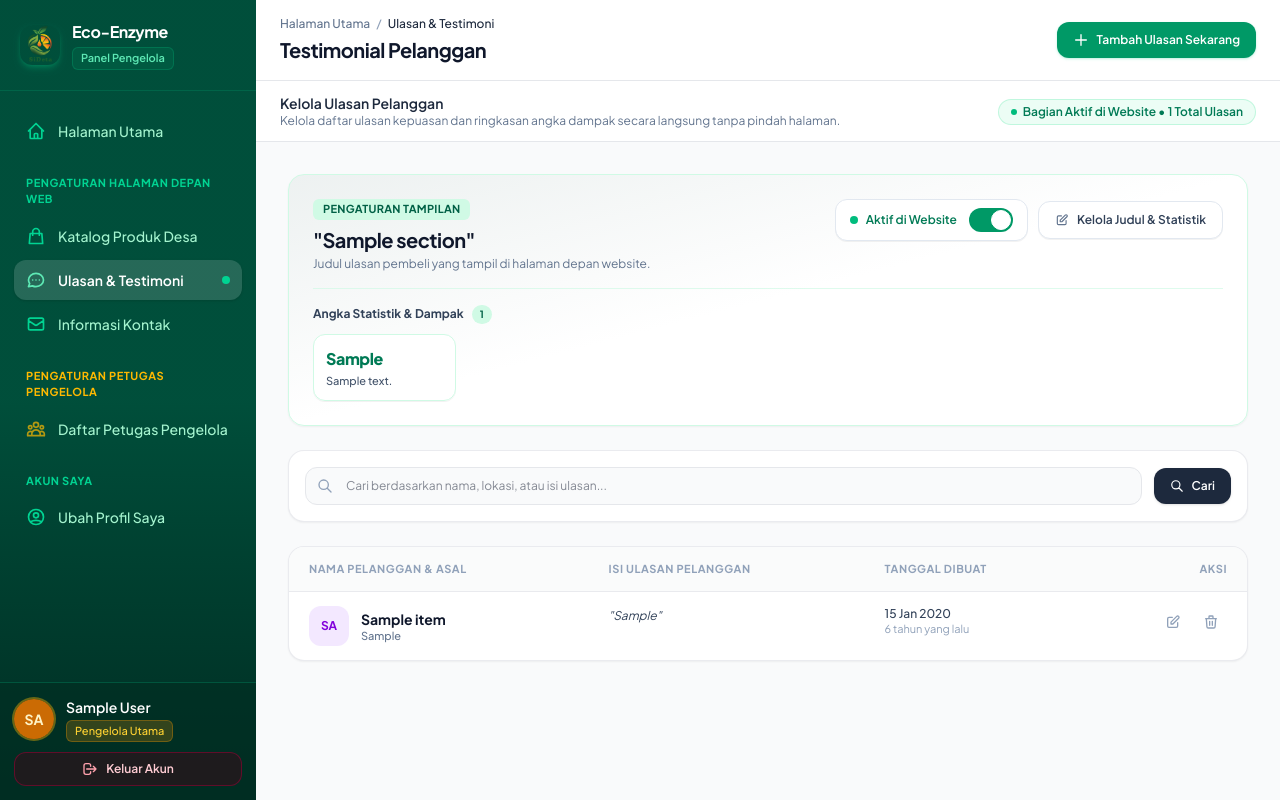
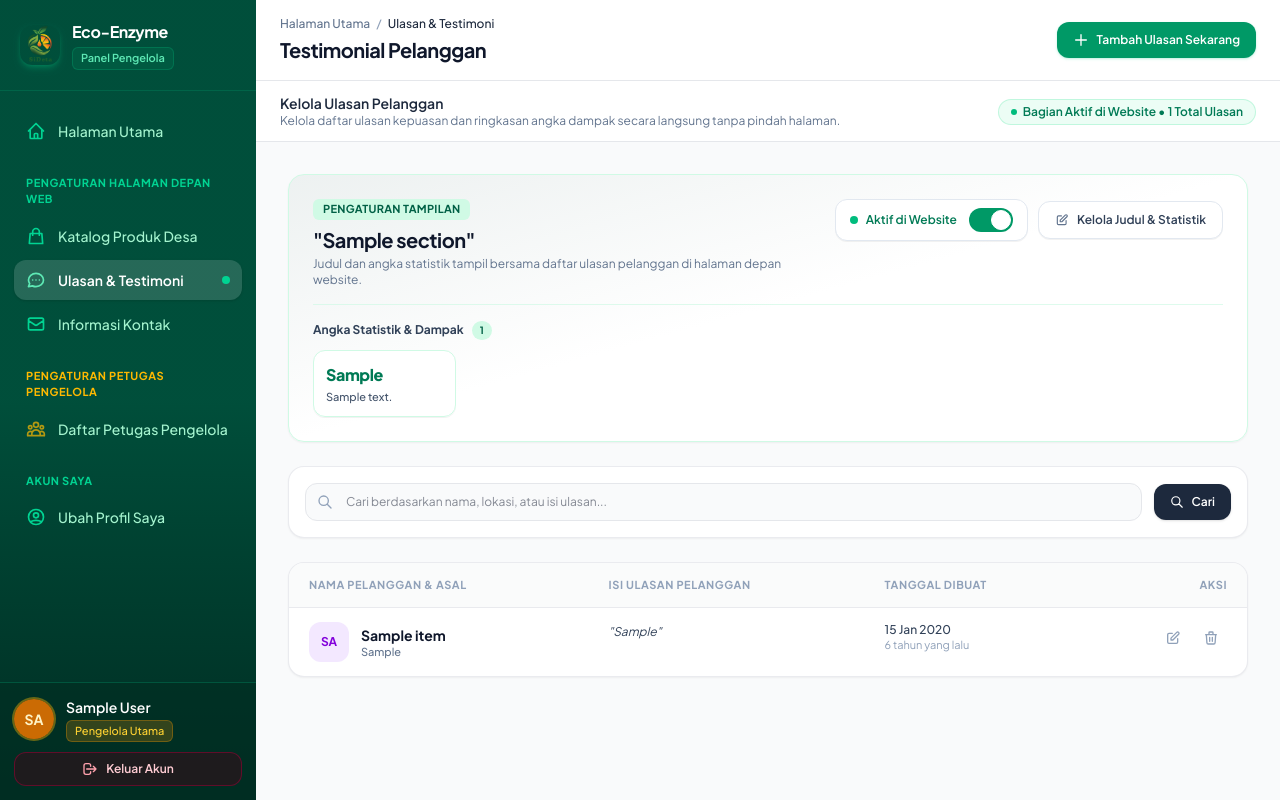
Before and after one commit to trpl-study-club/be-eco-enzyme, a Laravel app: page /admin/testimonials in a window 1280 px wide. Run offline with Laravel 12, Linux system fonts and the light colour scheme; a user stored in the database is signed in; tables that the repository leaves empty hold one stand-in row (values such as "Sample post"); style sheets or scripts are compiled from the project's sources; some libraries are stand-ins or nearby versions.

Commit message:
feat: add testimonial management system for admin and API endpoints

```diff
--- a/app/Http/Controllers/Admin/TestimonialSectionController.php
+++ b/app/Http/Controllers/Admin/TestimonialSectionController.php
@@ -159,7 +159,7 @@ class TestimonialSectionController extends Controller
         DB::transaction(function () use ($validated, $section, $request) {
             $isActive = ($request->has('has_is_active_toggle') || $request->has('is_active'))
                 ? $request->boolean('is_active')
-                : true;
+                : (bool) $section->is_active;
 
             $section->update([
                 'title' => trim($validated['title']),
@@ -338,8 +338,8 @@ class TestimonialSectionController extends Controller
         }
 
         $message = $newStatus
-            ? 'Bagian Testimoni berhasil diaktifkan dan ditampilkan di website.'
-            : 'Bagian Testimoni berhasil dinonaktifkan (disimpan sebagai draf).';
+            ? 'Judul & angka statistik testimoni berhasil ditampilkan di website.'
+            : 'Judul & angka statistik testimoni disembunyikan (ulasan pelanggan tetap tampil di website).';
 
         return back()->with('success', $message);
     }
--- a/app/Http/Controllers/Api/V1/TestimonialController.php
+++ b/app/Http/Controllers/Api/V1/TestimonialController.php
@@ -13,7 +13,7 @@ class TestimonialController extends Controller
     #[OA\Get(
         path: '/testimonials',
         summary: 'Data Testimoni',
-        description: 'Menampilkan section testimoni yang aktif beserta daftar statistik dan testimoni pelanggan. Hanya mengembalikan 1 section aktif.',
+        description: 'Menampilkan section testimoni beserta daftar statistik dan testimoni pelanggan. Jika status section nonaktif, judul dan statistik disembunyikan sedangkan daftar testimoni pelanggan tetap ditampilkan.',
         tags: ['Testimonial'],
         responses: [
             new OA\Response(
@@ -31,7 +31,8 @@ class TestimonialController extends Controller
     {
         $testimonialSection = TestimonialSection::with(['statistics', 'testimonials'])
             ->where('is_active', true)
-            ->first();
+            ->first()
+            ?? TestimonialSection::with(['statistics', 'testimonials'])->first();
 
         if (! $testimonialSection) {
             return response()->json(['data' => null]);
--- a/app/Http/Resources/TestimonialSectionResource.php
+++ b/app/Http/Resources/TestimonialSectionResource.php
@@ -16,9 +16,13 @@ class TestimonialSectionResource extends JsonResource
     {
         return [
             'id' => $this->id,
-            'title' => $this->title,
+            'title' => $this->is_active ? $this->title : null,
             'is_active' => (bool) $this->is_active,
             'statistics' => $this->whenLoaded('statistics', function () {
+                if (! $this->is_active) {
+                    return [];
+                }
+
                 return $this->statistics->map(function ($stat) {
                     return [
                         'id' => $stat->id,
--- a/resources/views/admin/testimonial-section/index.blade.php
+++ b/resources/views/admin/testimonial-section/index.blade.php
@@ -54,7 +54,11 @@
                             "{{ $section->title }}"
                         </h2>
                         <p class="text-xs text-slate-500 mt-0.5">
-                            Judul ulasan pembeli yang tampil di halaman depan website.
+                            @if ($section->is_active)
+                                Judul dan angka statistik tampil bersama daftar ulasan pelanggan di halaman depan website.
+                            @else
+                                Judul dan angka statistik sedang disembunyikan di website, sementara daftar ulasan pelanggan tetap tampil.
+                            @endif
                         </p>
                     </div>
                 </div>
@@ -73,7 +77,7 @@
                             </span>
                         </div>
                         <label class="relative inline-flex items-center cursor-pointer"
-                            title="{{ $section->is_active ? 'Klik untuk simpan sebagai draf (sembunyikan dari website)' : 'Klik untuk tampilkan bagian testimoni di website' }}">
+                            title="{{ $section->is_active ? 'Klik untuk menyembunyikan judul & statistik dari website (ulasan pelanggan tetap tampil)' : 'Klik untuk menampilkan judul & statistik di website' }}">
                             <input type="checkbox" {{ $section->is_active ? 'checked' : '' }} onchange="this.form.submit()"
                                 class="sr-only peer">
                             <div
```
Also changed, not shown: tests/Feature/TestimonialHubTest.php (+36 -2 lines).
